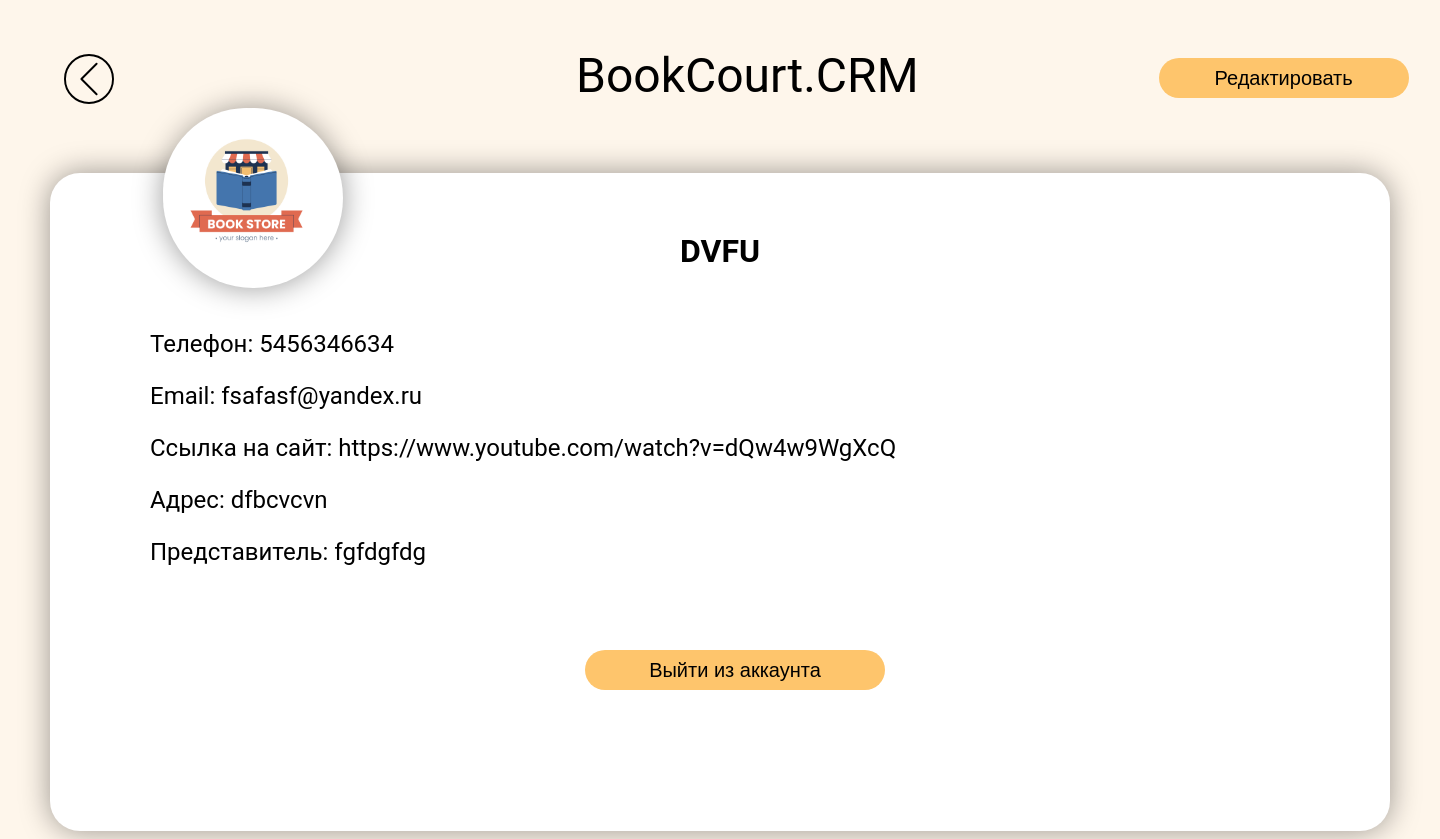
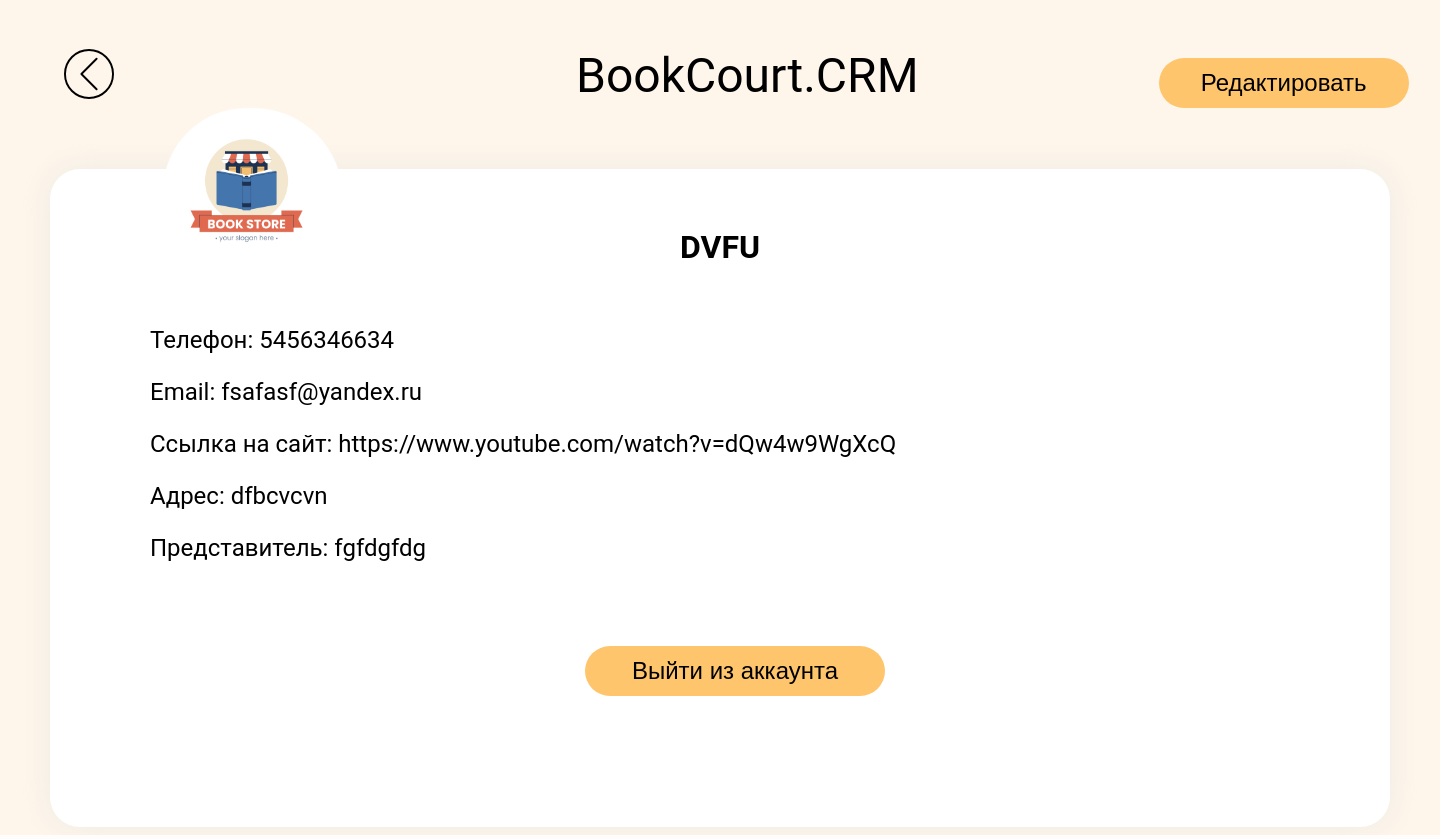
Before and after one commit to Houston202/BookCourt1, a Django app: page /database/profile in a window 1440 px wide. Run offline with Django 4.2, Linux system fonts and the light colour scheme; data comes from the database, SQL or seed files in the repository; both versions use the stored data as it was after the commit.

Commit message:
Всё сделал

```diff
--- a/BookCourt/database/templates/database/katalog.html
+++ b/BookCourt/database/templates/database/katalog.html
@@ -23,7 +23,6 @@
       <div class="wrapper">
         {% for item in database %}
         <div class="card">
-          <img class="image" src="{% static 'main/img/book.jpg' %}" alt="Обложка книги" class="card-img" width="195" height="255">
             <div class="card-title">
               <p>{{ item.title }}<br>
               </p>
--- a/BookCourt/database/templates/database/user-profile.html
+++ b/BookCourt/database/templates/database/user-profile.html
@@ -44,7 +44,7 @@
     </div>
     <div class="buttons">
       <div>
-        <button class="escape"><a href="..\autorization\authorization.html" class="text">Выйти из аккаунта</a></button>
+        <button class="escape"><a href="{% url 'home' %}" class="text">Выйти из аккаунта</a></button>
       </div>
     </div>
   {% endfor %}
--- a/BookCourt/main/forms.py
+++ b/BookCourt/main/forms.py
@@ -1,5 +1,5 @@
 from .models import Users
-from django.forms import ModelForm, TextInput, EmailInput, PasswordInput, URLInput, NumberInput
+from django.forms import ModelForm, TextInput, EmailInput, PasswordInput, URLInput
 
 class UsersForm(ModelForm):
     class Meta:
--- a/BookCourt/main/static/main/css/user-profile.css
+++ b/BookCourt/main/static/main/css/user-profile.css
@@ -25,16 +25,16 @@
   cursor: pointer;
   text-align: center;
   margin-left: 50px;
-  margin-top: 45px;
+  margin-top: 40px;
 }
 
 .red-button {
   border: none;
   background: #FEC56C;
   position: absolute;
-  font-size: 20px;
+  font-size: 24px;
   width: 250px;
-  height: 40px;
+  height: 50px;
   border-radius: 30px;
   margin-top: 50px;
   cursor: pointer;
@@ -45,7 +45,7 @@
   width: 1220px;
   height: 520px;
   background: #FFFFFF;
-  box-shadow: 0px 0px 30px rgba(0, 0, 0, 0.4);
+  box-shadow: 0px 0px 30px rgba(218, 218, 218, 0.4);
   justify-content: center;
   border-radius: 30px;
   margin: 0 auto;
@@ -64,7 +64,6 @@
   position: absolute;
   z-index: 10;
   background-color: #FFFFFF;
-  box-shadow: 0px 0px 30px rgba(0, 0, 0, 0.4);
   width: 180px;
   height: 180px;
   border-radius: 50%;
@@ -92,9 +91,9 @@
   border: none;
   background: #FEC56C;
   position: absolute;
-  font-size: 20px;
+  font-size: 24px;
   width: 300px;
-  height: 40px;
+  height: 50px;
   border-radius: 30px;
   cursor: pointer;
   margin-left:475px;
--- a/BookCourt/main/templates/main/registration.html
+++ b/BookCourt/main/templates/main/registration.html
@@ -16,7 +16,7 @@
   <body>
     <header>
         <div>
-            <button class="back-button"><a href="{% url 'katalog' %}"><img src="{% static 'main/img/back-player-multimedia-svgrepo-com.svg' %}" alt="Назад" width="50" height="50"></a></button>
+            <button class="back-button"><a href="{% url 'home' %}"><img src="{% static 'main/img/back-player-multimedia-svgrepo-com.svg' %}" alt="Назад" width="50" height="50"></a></button>
         </div>
         <div class="logo">BookCourt.CRM</div>
     </header>
```
Also changed, not shown: BookCourt/main/static/main/css/profile_change.css (+6 -6 lines), BookCourt/db.sqlite3.
